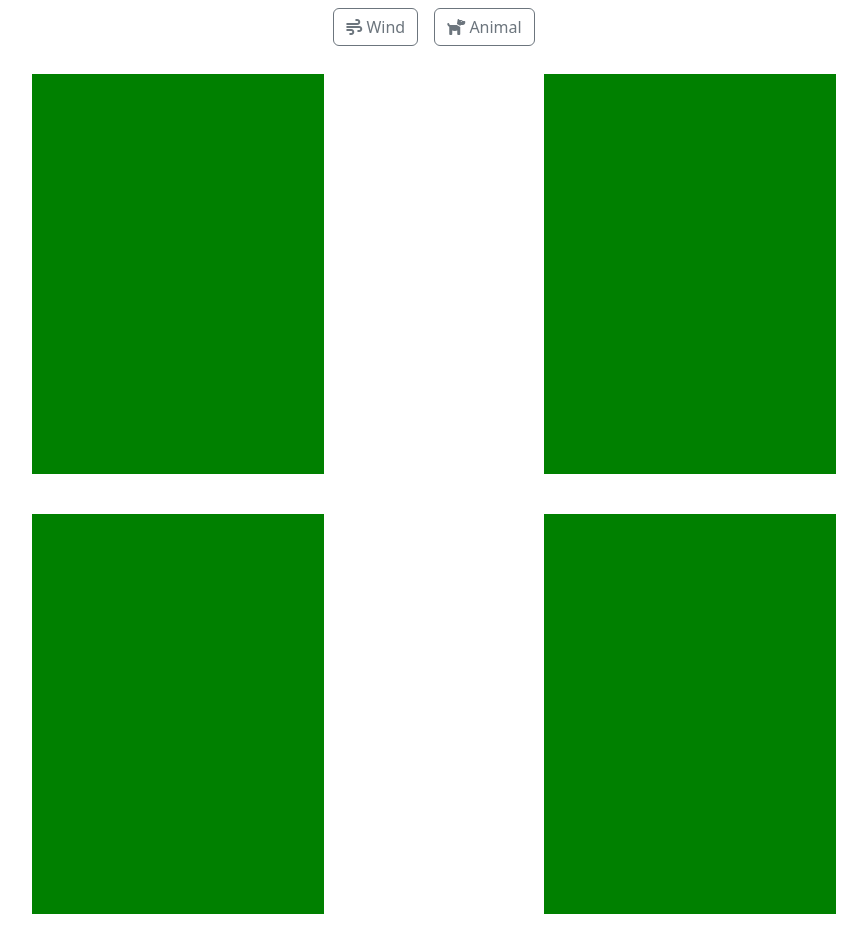
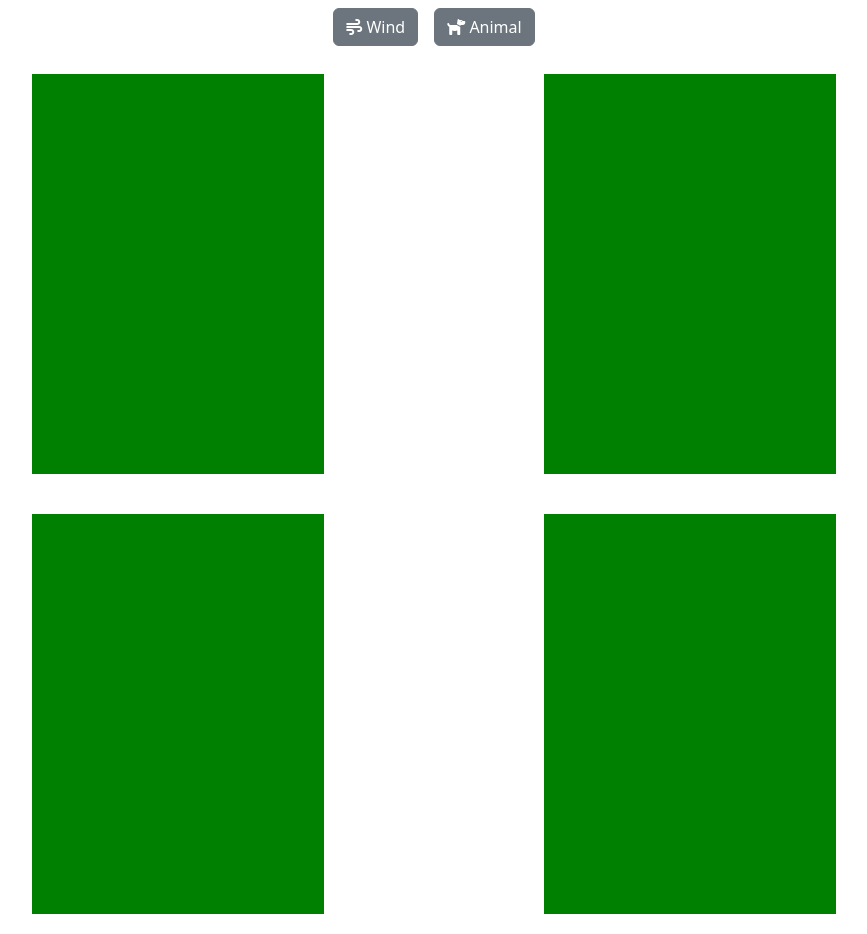
Before and after one commit to huixiannnxd/mjpick.github.io, a plain HTML site: page index.html in a window 1280 px wide. Shown: the whole page, without its empty margins (206-1073 px from the left). Drawn offline with nearby package versions, Linux system fonts and the light colour scheme.

Commit message:
Update index.html

```diff
--- a/index.html
+++ b/index.html
@@ -37,9 +37,9 @@
   </head>
   <body>
     <!-- Buttons to choose between wind and animal -->
-    <div class="container d-flex justify-content-center">
-      <button type="button" class="btn btn-outline-secondary wind"></i><i class="fa-solid fa-wind"></i> Wind</button>
-      <button type="button" class="btn btn-outline-secondary animal"><i class="fa-solid fa-dog"> </i> Animal</button>
+    <div class="container d-flex justify-content-center btn-container">
+      <button type="button" class="btn btn-secondary wind"></i><i class="fa-solid fa-wind"></i> Wind</button>
+      <button type="button" class="btn btn-secondary animal"><i class="fa-solid fa-dog"> </i> Animal</button>
     </div>
 
     <!-- Mahjong Tiles -->
```
